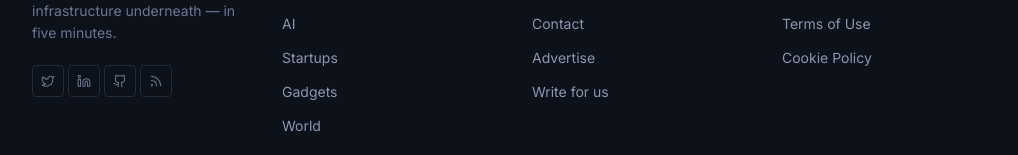
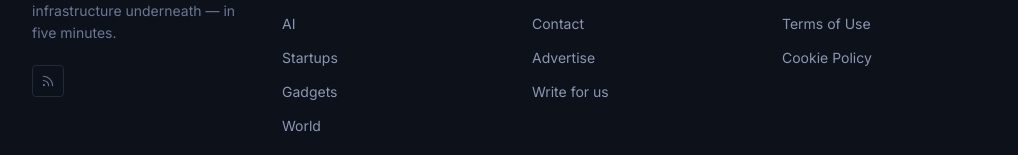
Before and after one commit to Prince-144/root-notes, a Next.js app: page /about in a window 1280 px wide. Shown: the part 1261-1416 px from the top of the page, without its empty margins (128-1146 px from the left). Built offline with nearby package versions, Linux system fonts and the light colour scheme.

Commit message:
Replace placeholder contact/social values with real ones
contactEmail -> hello@rootnotes.in. Removed the fake X/LinkedIn/GitHub
social links entirely rather than leaving dead placeholder URLs in the
footer — RSS is the only real one right now.

```diff
--- a/components/site-footer.tsx
+++ b/components/site-footer.tsx
@@ -1,13 +1,8 @@
 import Link from "next/link";
-import { Github, Linkedin, Rss, Twitter } from "lucide-react";
+import { Rss } from "lucide-react";
 import { footerNav, siteConfig } from "@/site.config";
 
-const socials = [
-  { name: "X", href: siteConfig.social.twitter, Icon: Twitter },
-  { name: "LinkedIn", href: siteConfig.social.linkedin, Icon: Linkedin },
-  { name: "GitHub", href: siteConfig.social.github, Icon: Github },
-  { name: "RSS", href: siteConfig.social.rss, Icon: Rss },
-];
+const socials = [{ name: "RSS", href: siteConfig.social.rss, Icon: Rss }];
 
 export function SiteFooter() {
   return (
--- a/site.config.ts
+++ b/site.config.ts
@@ -13,12 +13,8 @@ export const siteConfig = {
   url: "https://rootnotes.in",
   locale: "en_US",
   author: "Prince Baruwala",
-  // Placeholder — swap for a real inbox before launch.
-  contactEmail: "hello@rootnotes.example",
+  contactEmail: "hello@rootnotes.in",
   social: {
-    twitter: "https://x.com/yourhandle",
-    linkedin: "https://linkedin.com/company/yourhandle",
-    github: "https://github.com/yourhandle",
     rss: "/rss.xml",
   },
   // GA4 measurement ID — not secret, it's embedded in every page's HTML anyway.
```
